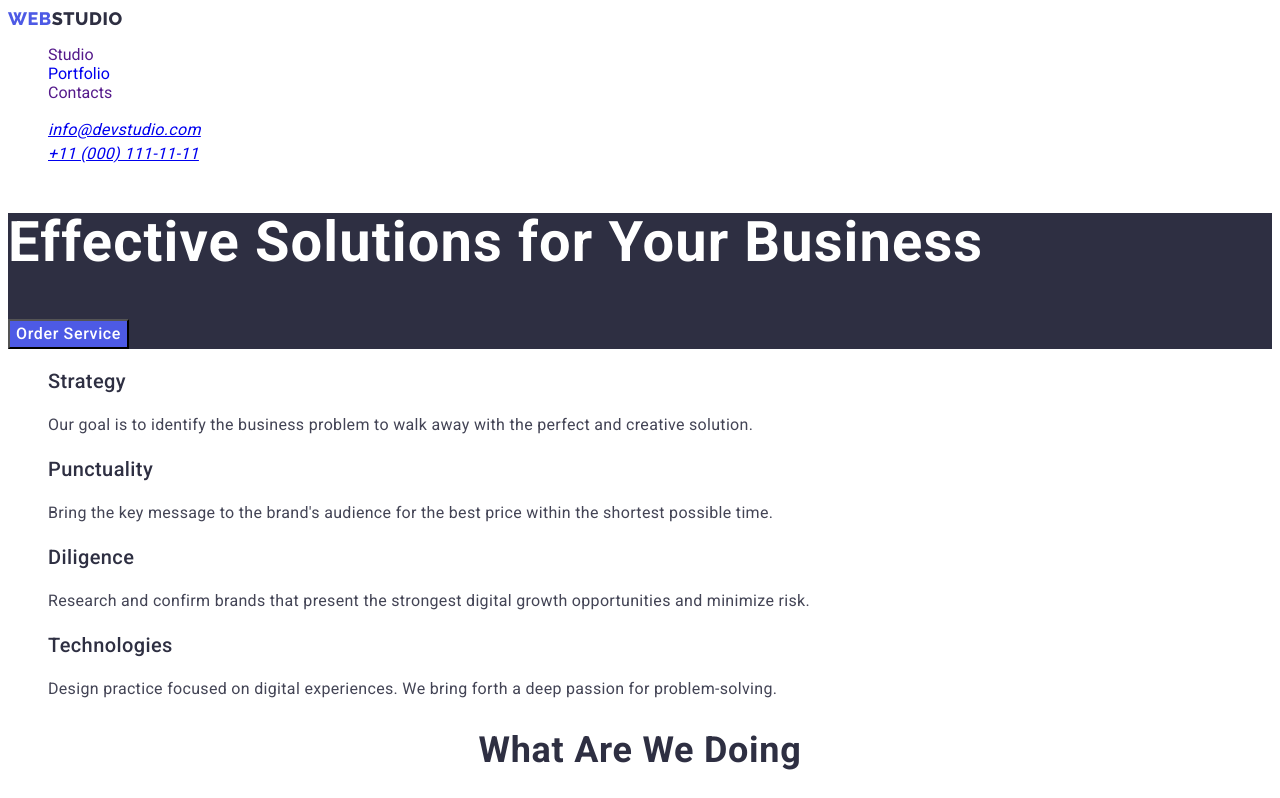
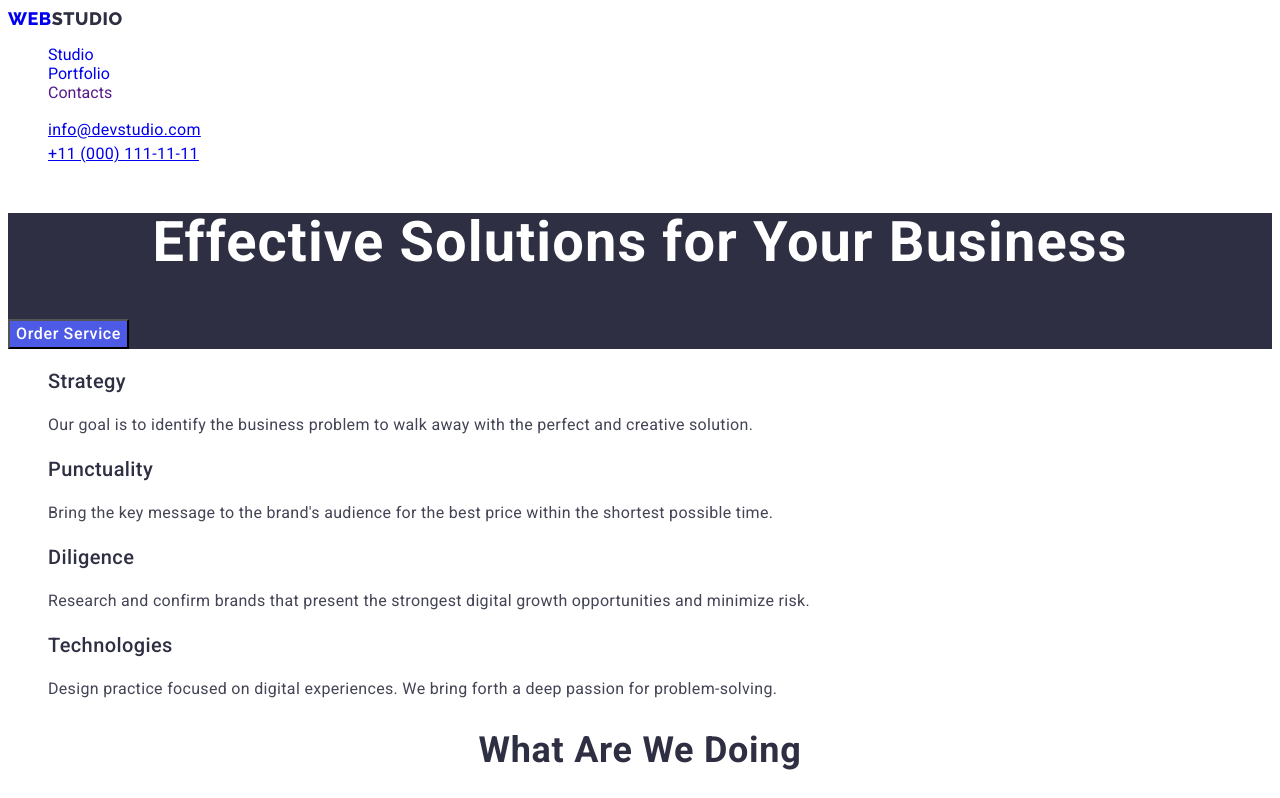
Before and after one commit to AndySimon79/FE94-HW2, a plain HTML site: page index.html in a window 1280 px wide. Shown: the top 798 px of the page. Drawn offline with Linux system fonts and the light colour scheme.

Commit message:
FE94-HW2(3)

```diff
--- a/css/styles.css
+++ b/css/styles.css
@@ -1,20 +1,24 @@
 body{
-    font-family: 'Roboto', sans-serif;
+    font-family: "Roboto", sans-serif;
     color:#434455;
     background-color: #FFFFFF;
 }
 
 .header-logo{
-color:#2E2F42;
-font-family: Raleway;
+    olor: #4D5AE5;
+font-family: "Raleway", sans-serif;
 font-size: 18px;
 font-weight: 800;
 line-height: 1.17;
 letter-spacing: 0.03em;
 text-transform: uppercase;
 }
-.header-logo-color{
-    color:#4D5AE5;
+.header-logo-item{
+color: #2E2F42;
+}
+
+.header-address{
+    font-style: normal;
 }
 
 .list{
@@ -54,6 +58,7 @@ letter-spacing: 0.02em;
     font-weight: 700;
     line-height: 1.07;
     letter-spacing: 0.02em;
+    text-align: center;
 }
 .hero-btn{
     color: #FFF;
@@ -63,6 +68,7 @@ letter-spacing: 0.02em;
     line-height: 1.5;
     letter-spacing: 0.04em;
     background-color: #4D5AE5;
+
 }
 .visually-hidden {
     position: absolute;
@@ -141,8 +147,8 @@ line-height: 1.5;
 letter-spacing: 0.02em;
 }
 .footer-logo{
-color: #F4F4FD;
-font-family: Raleway;
+color:#4D5AE5;
+font-family: "Raleway", sans-serif;
 font-size: 18px;
 font-weight: 800;
 line-height: 1.17;
@@ -150,19 +156,20 @@ letter-spacing: 0.03em;
 text-transform: uppercase;
     }
 .footer-logo-color{
-        color:#4D5AE5;
+        color:#F4F4FD;
     }
 
     /*-------------- PORTFOLIO PAGE ------------*/
 
 .all-btn{
 color: #FFF;
-font-family: Roboto;
+font-family: inherit;
 font-size: 16px;
 font-weight: 500;
 line-height: 1.5;
 letter-spacing: 0.04em;
 background-color: #404BBF;
+cursor: pointer;
 }
 .top-btn{
 color:#4D5AE5;
@@ -172,6 +179,7 @@ font-weight: 500;
 line-height: 1.5;
 letter-spacing: 0.04em;
 background-color: #F4F4FD;
+cursor: pointer;
 }
 
 .portfolio-list{
--- a/index.html
+++ b/index.html
@@ -12,10 +12,10 @@
   <body>
     <header class="header">
       <nav class="header-navigation">
-        <a class="header-logo link" href="./index.html"><span class="header-logo-color">Web</span>Studio</a>
+        <a class="header-logo link" href="./index.html">Web<span class="header-logo-item">Studio</span></a>
         <ul class="header-menu-list list">
           <li class="header-menu-item">
-            <a class="header-menu-link link" href="">Studio</a>
+            <a class="header-menu-link link" href="./index.html">Studio</a>
           </li>
           <li class="header-menu-item ">
             <a class="header-menu-link link" href="./portfolio.html">Portfolio</a>
@@ -153,7 +153,7 @@
       </section>
     </main>
     <footer class="footer-header">
-      <a class="footer-logo link" href="./index.html"><span class="footer-logo-color">Web</span>Studio</a>
+      <a class="footer-logo link" href="./index.html">Web<span class="footer-logo-color">Studio</span></a>
       <p class="footer-text">
         Increase the flow of customers and sales for your business with digital
         marketing & growth solutions.
```
Also changed, not shown: portfolio.html (+3 -3 lines).
